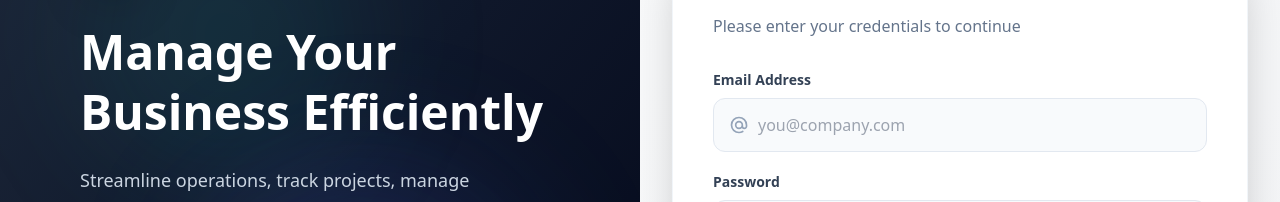
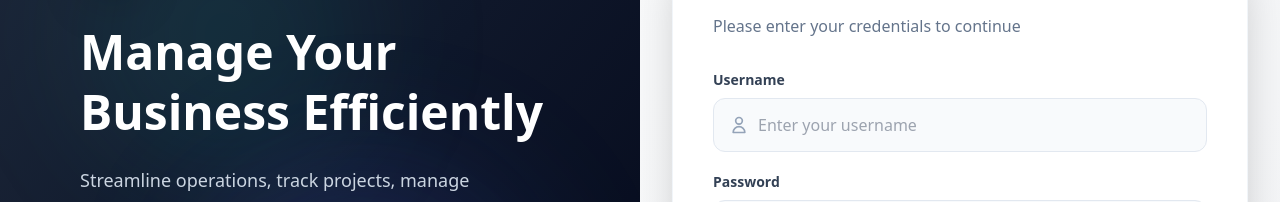
Before and after one commit to reunyte2025/erp_system, a React (Vite) app: page / in a window 1280 px wide. Shown: the part 188-390 px from the top of the page. Built offline with nearby package versions, Linux system fonts and the light colour scheme.

Commit message:
Updated frontend login API integration using Docker backend

```diff
--- a/src/components/navbar.jsx
+++ b/src/components/navbar.jsx
@@ -41,8 +41,14 @@ export default function Navbar({ user, onLogout, pageTitle, onToggleSidebar }) {
     return colors[userType] || 'bg-gray-500';
   };
 
-  const fullName = user?.full_name || user?.username || 'User';
-  const userType = user?.user_type_display || 'User';
+  // Extract user data with proper fallbacks matching your API structure
+  const firstName = user?.first_name || '';
+  const lastName = user?.last_name || '';
+  const fullName = firstName && lastName
+    ? `${firstName} ${lastName}`
+    : user?.username || 'User';
+
+  const userType = user?.role?.name || 'User';
   const userEmail = user?.email || '';
 
   return (
--- a/src/pages/Login.jsx
+++ b/src/pages/Login.jsx
@@ -1,11 +1,12 @@
 import { useState } from 'react';
 import axios from 'axios';
 
-const API_URL = 'http://localhost:8000/api/users';
+// Docker API endpoint
+const API_URL = 'http://localhost:8000/api/auth';
 
 export default function Login({ onLoginSuccess }) {
   const [formData, setFormData] = useState({
-    email: '',
+    username: '',
     password: '',
     rememberMe: false
   });
@@ -31,10 +32,8 @@ export default function Login({ onLoginSuccess }) {
   const validateForm = () => {
     const newErrors = {};
 
-    if (!formData.email.trim()) {
-      newErrors.email = 'Email is required';
-    } else if (!/^[^\s@]+@[^\s@]+\.[^\s@]+$/.test(formData.email)) {
-      newErrors.email = 'Please enter a valid email address';
+    if (!formData.username.trim()) {
+      newErrors.username = 'Username is required';
     }
 
     if (!formData.password) {
@@ -55,41 +54,50 @@ export default function Login({ onLoginSuccess }) {
 
     try {
       const response = await axios.post(`${API_URL}/login/`, {
-        email: formData.email,
+        username: formData.username,
         password: formData.password
+      }, {
+        headers: {
+          'Content-Type': 'application/json',
+        }
       });
 
-      if (response.data.status === 'success') {
-        const { user, tokens } = response.data.data;
+      console.log('Login response:', response.data);
 
-        // Store tokens and user data
-        if (formData.rememberMe) {
-          localStorage.setItem('access_token', tokens.access);
-          localStorage.setItem('refresh_token', tokens.refresh);
-          localStorage.setItem('user_data', JSON.stringify(user));
-        } else {
-          sessionStorage.setItem('access_token', tokens.access);
-          sessionStorage.setItem('refresh_token', tokens.refresh);
-          sessionStorage.setItem('user_data', JSON.stringify(user));
-        }
+      // Check if login was successful
+      if (response.data.status === 'success' && response.data.data) {
+        const { user, token } = response.data.data;
+
+        // Store token and user data based on rememberMe preference
+        const storage = formData.rememberMe ? localStorage : sessionStorage;
+
+        // Store token (your API uses 'token' not 'access' and 'refresh')
+        storage.setItem('access_token', token);
+        storage.setItem('user_data', JSON.stringify(user));
 
         console.log('Login successful:', user);
 
         // Call parent function with user data
         onLoginSuccess(user);
+      } else {
+        setApiError('Login failed. Please check your credentials.');
       }
     } catch (error) {
       console.error('Login error:', error);
+      console.error('Error response:', error.response?.data);
 
       if (error.response) {
         // Server responded with error
-        const errorMessage = error.response.data?.message ||
-                           error.response.data?.errors?.non_field_errors?.[0] ||
-                           'Invalid email or password';
+        const errorData = error.response.data;
+        const errorMessage = errorData?.errors ||
+                           errorData?.detail ||
+                           errorData?.message ||
+                           errorData?.non_field_errors?.[0] ||
+                           'Invalid username or password';
         setApiError(errorMessage);
       } else if (error.request) {
         // Request made but no response
-        setApiError('Unable to connect to server. Please try again.');
+        setApiError('Unable to connect to server. Please check if the Docker container is running.');
       } else {
         // Something else happened
         setApiError('An unexpected error occurred. Please try again.');
@@ -210,29 +218,29 @@ export default function Login({ onLoginSuccess }) {
             )}
 
             <div className="space-y-4 sm:space-y-5">
-              {/* Email Input */}
+              {/* Username Input */}
               <div>
-                <label htmlFor="email" className="block text-sm font-semibold text-slate-700 mb-2">
-                  Email Address
+                <label htmlFor="username" className="block text-sm font-semibold text-slate-700 mb-2">
+                  Username
                 </label>
                 <div className="relative">
                   <div className="absolute inset-y-0 left-0 pl-3 sm:pl-4 flex items-center pointer-events-none">
                     <svg className="h-5 w-5 text-slate-400" fill="none" stroke="currentColor" viewBox="0 0 24 24">
-                      <path strokeLinecap="round" strokeLinejoin="round" strokeWidth="2" d="M16 12a4 4 0 10-8 0 4 4 0 008 0zm0 0v1.5a2.5 2.5 0 005 0V12a9 9 0 10-9 9m4.5-1.206a8.959 8.959 0 01-4.5 1.207" />
+                      <path strokeLinecap="round" strokeLinejoin="round" strokeWidth="2" d="M16 7a4 4 0 11-8 0 4 4 0 018 0zM12 14a7 7 0 00-7 7h14a7 7 0 00-7-7z" />
                     </svg>
                   </div>
                   <input
-                    type="email"
-                    id="email"
-                    name="email"
-                    value={formData.email}
+                    type="text"
+                    id="username"
+                    name="username"
+                    value={formData.username}
                     onChange={handleChange}
                     onKeyPress={handleKeyPress}
-                    className={`block w-full pl-10 sm:pl-11 pr-4 py-3 sm:py-3.5 text-sm sm:text-base border ${errors.email ? 'border-red-300 focus:ring-red-500 focus:border-red-500' : 'border-slate-200 focus:ring-teal-500 focus:border-teal-500'} rounded-xl focus:outline-none focus:ring-2 transition-all bg-slate-50 focus:bg-white`}
-                    placeholder="you@company.com"
+                    className={`block w-full pl-10 sm:pl-11 pr-4 py-3 sm:py-3.5 text-sm sm:text-base border ${errors.username ? 'border-red-300 focus:ring-red-500 focus:border-red-500' : 'border-slate-200 focus:ring-teal-500 focus:border-teal-500'} rounded-xl focus:outline-none focus:ring-2 transition-all bg-slate-50 focus:bg-white`}
+                    placeholder="Enter your username"
                   />
                 </div>
-                {errors.email && <p className="mt-2 text-xs sm:text-sm text-red-600">{errors.email}</p>}
+                {errors.username && <p className="mt-2 text-xs sm:text-sm text-red-600">{errors.username}</p>}
               </div>
 
               {/* Password Input */}
```
